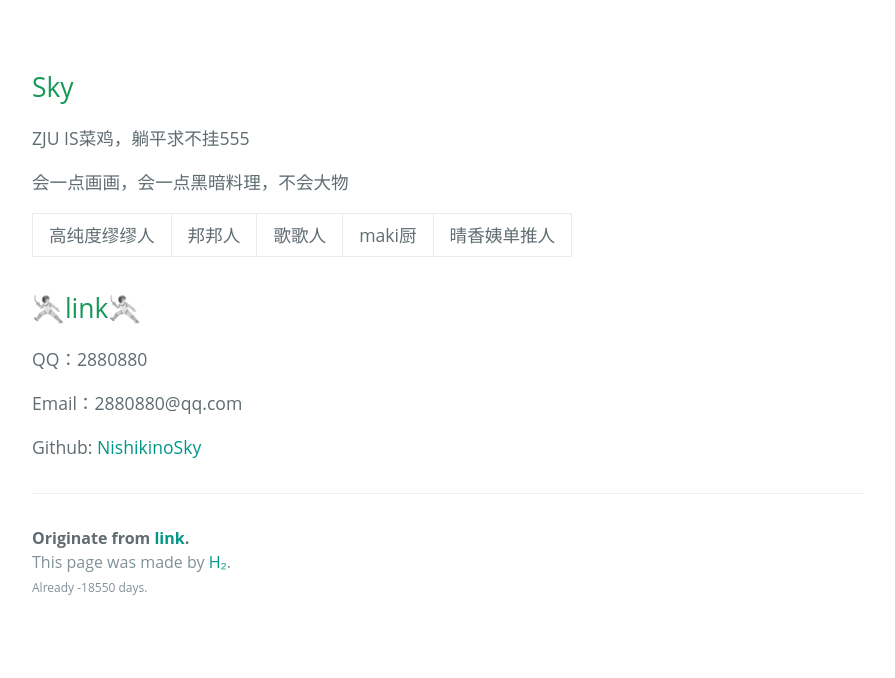
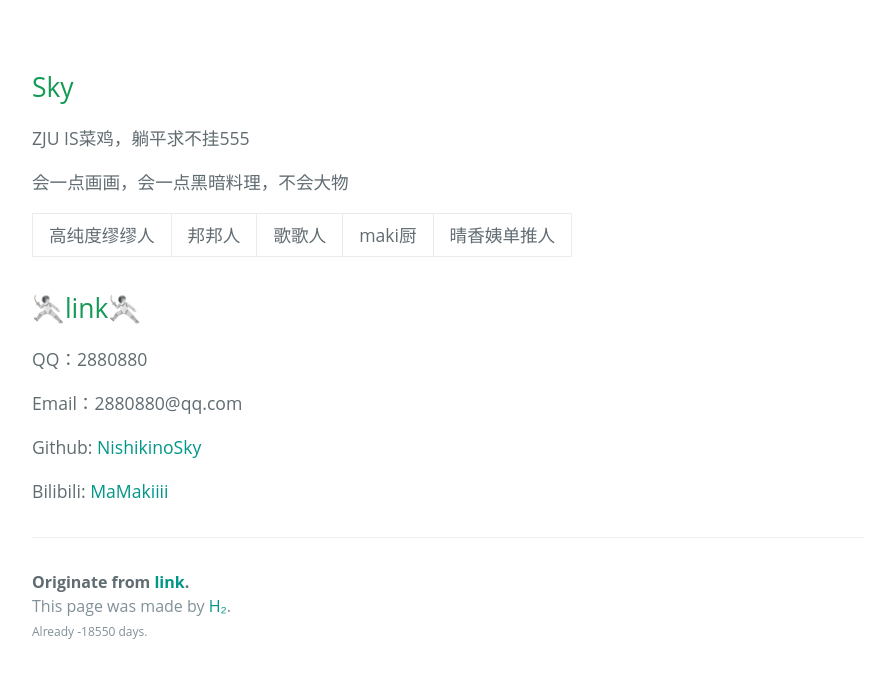
Before and after one commit to NishikinoSky/NishikinoSky.github.io, a Jekyll site: the page built from pages/about.md, in a window 1280 px wide and 1063 px high. Shown: the part 373-1051 px from the top of the window, without its empty margins (192-1087 px from the left). Built offline with Jekyll 4.4.1, drawn with Linux system fonts in a browser that asks for light colours; some web fonts are replaced.

Commit message:
Update about.md

```diff
--- a/pages/about.md
+++ b/pages/about.md
@@ -21,3 +21,5 @@ QQ：2880880
 Email：2880880@qq.com
 
 Github: [NishikinoSky](https://github.com/NishikinoSky)
+
+Bilibili: [MaMakiiii](https://space.bilibili.com/2156739)
```
